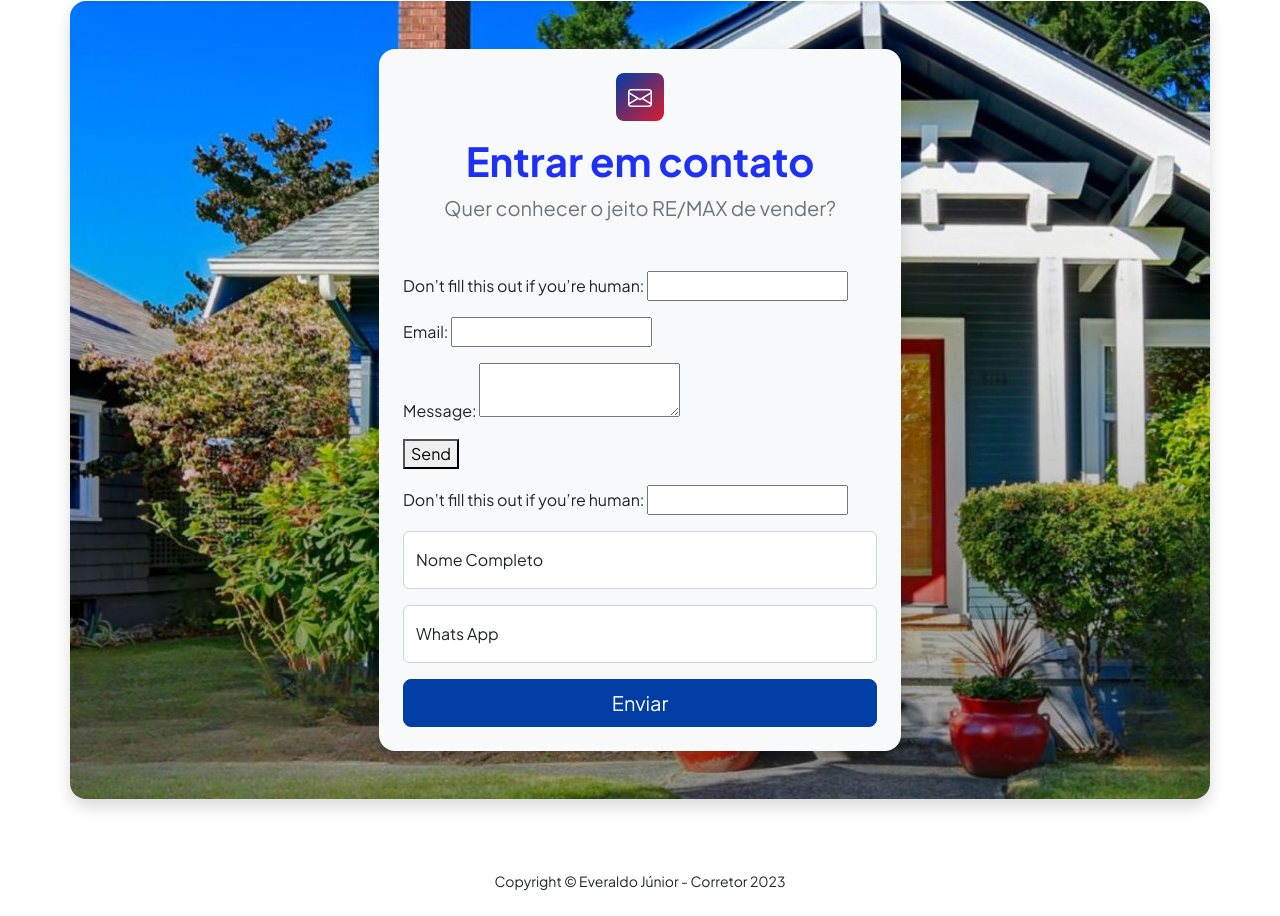
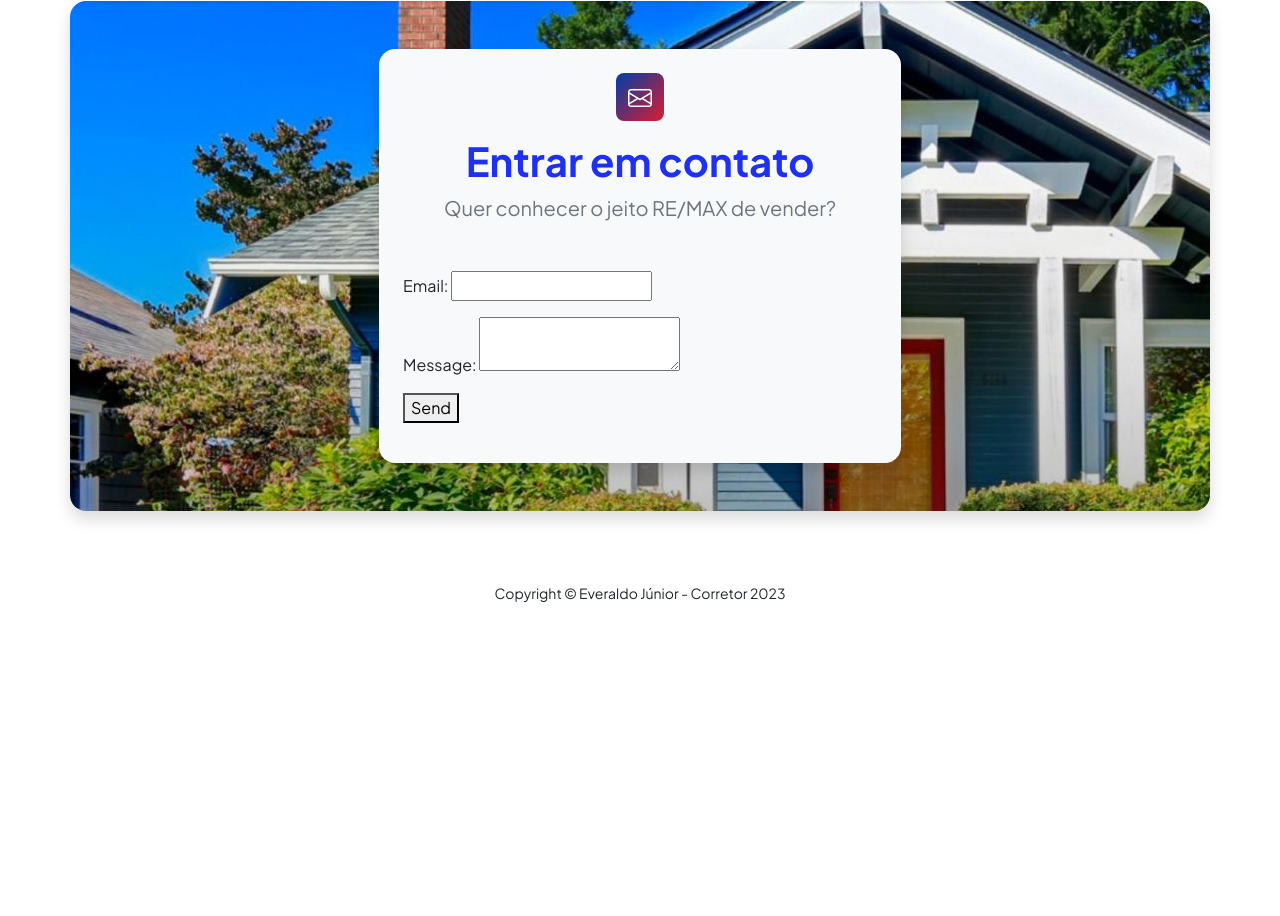
Before and after one commit to djalmamanfrin/everaldo-junior-lp-buy, a plain HTML site: page index.html in a window 1280 px wide. Shown: the part 2316-3232 px from the top of the page. After the commit the page ends 2944 px from the top, so only its background shows below. Drawn offline with nearby package versions, Linux system fonts and the light colour scheme.

```diff
--- a/index.html
+++ b/index.html
@@ -369,7 +369,7 @@
                                         netlify-honeypot="bot-field"
                                         data-netlify="true"
                                 >
-                                    <p class="hidden">
+                                    <p class="d-none">
                                         <label>
                                             Don’t fill this out if you’re human: <input name="bot-field" />
                                         </label>
@@ -387,35 +387,6 @@
                                     <p>
                                         <button type="submit">Send</button>
                                     </p>
-                                </form>
-                                <form name="contact-me" action="/thankyou.html" method="POST"
-                                      netlify-honeypot="bot-field" data-netlify="true">
-                                    <p class="hidden">
-                                        <label>
-                                            Don’t fill this out if you’re human: <input name="bot-field" />
-                                        </label>
-                                    </p>
-                                    <!-- Name input-->
-                                    <div class="form-floating mb-3">
-                                        <input class="form-control" id="name" type="text"
-                                               placeholder="Nome completo..." data-sb-validations="required" />
-                                        <label for="name">Nome Completo</label>
-                                        <div class="invalid-feedback" data-sb-feedback="name:required">A name is required.</div>
-                                    </div>
-                                    <!-- Email address input-->
-                                    <div class="form-floating mb-3">
-                                        <input class="form-control" id="whats" type="text"
-                                                minlength="11" maxlength="11" size="11"
-                                                placeholder="(41) 9 1234-5678"
-                                                data-sb-validations="required,whats" />
-                                        <label for="whats">Whats App</label>
-                                        <div class="invalid-feedback" data-sb-feedback="whats:required">An whats is required.</div>
-                                    </div>
-                                   <div class="d-grid">
-                                        <button class="btn btn-primary btn-lg" type="submit">
-                                            Enviar
-                                        </button>
-                                    </div>
                                 </form>
                             </div>
                         </div>
```
